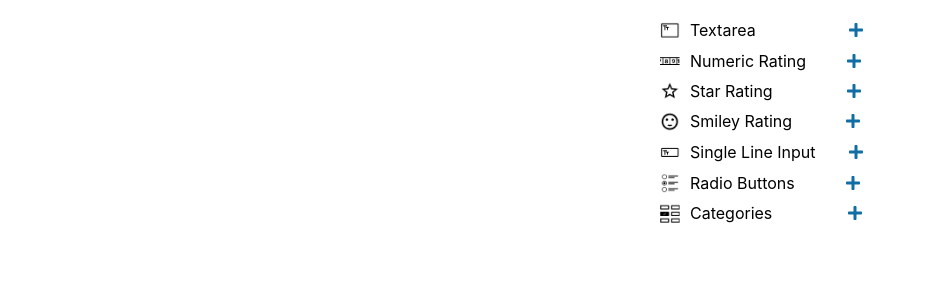
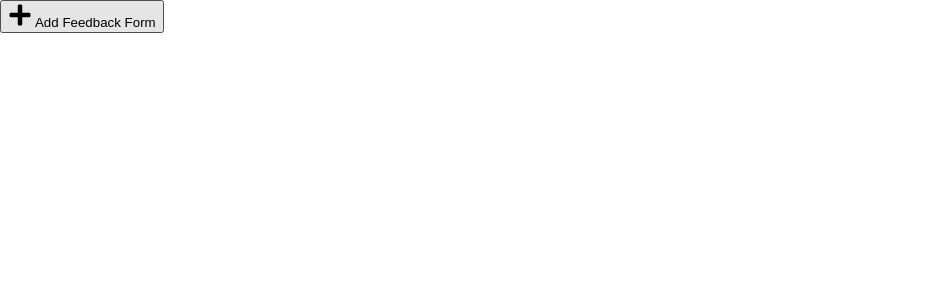
Before and after one commit to sowmya1066/Custom-Feedback-Form, a React (Create React App) app: page / in a window 1280 px wide. Shown: the top 300 px of the page, without its empty margins (0-926 px from the left). Built offline with nearby package versions, Linux system fonts and the light colour scheme.

Commit message:
dialog modal

```diff
--- a/src/App.js
+++ b/src/App.js
@@ -1,12 +1,24 @@
-// src/App.js
-import React from "react";
+import React, { useState } from "react";
 import FeedbackForm from "./components/FormField";
-import Home from "./components/Home";
+import { FaPlus } from "react-icons/fa"; // Import FaPlus icon
 
 function App() {
+  const [showForm, setShowForm] = useState(false);
+
+  const handleOpenForm = () => {
+    setShowForm(true);
+  };
+
   return (
     <>
-      <FeedbackForm />
+      {!showForm && (
+        <div className="add-form-container">
+          <button onClick={handleOpenForm}>
+            <FaPlus size="24" className="add-icon" /> Add Feedback Form
+          </button>
+        </div>
+      )}
+      {showForm && <FeedbackForm onClose={() => setShowForm(false)} />}
     </>
   );
 }
```
